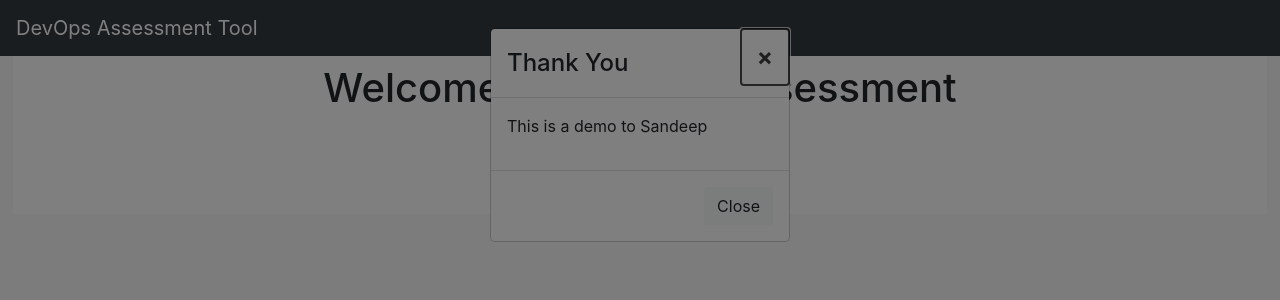
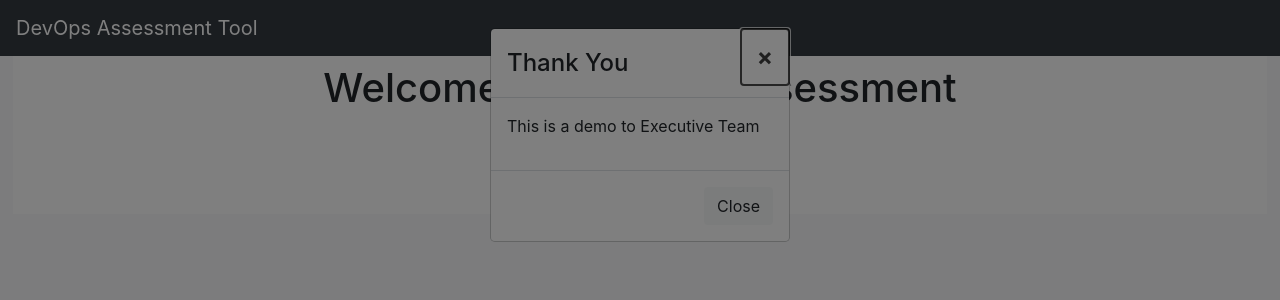
Before and after one commit to MavericMstk/devops-assessment, an Angular app: page /dashboard in a window 1280 px wide. Shown: the top 300 px of the page. Built offline with nearby package versions, Linux system fonts and the light colour scheme; a web font is replaced by a local one.

Commit message:
Updated message

```diff
--- a/src/app/dashboard/dashboard.component.html
+++ b/src/app/dashboard/dashboard.component.html
@@ -8,7 +8,7 @@
     </button>
   </div>
   <div class="modal-body">
-    <p>This is a demo to Sandeep</p>
+    <p>This is a demo to Executive Team</p>
   </div>
   <div class="modal-footer">
     <button type="button" class="btn btn-light" (click)="modal.close('Close click')">Close</button>
```
